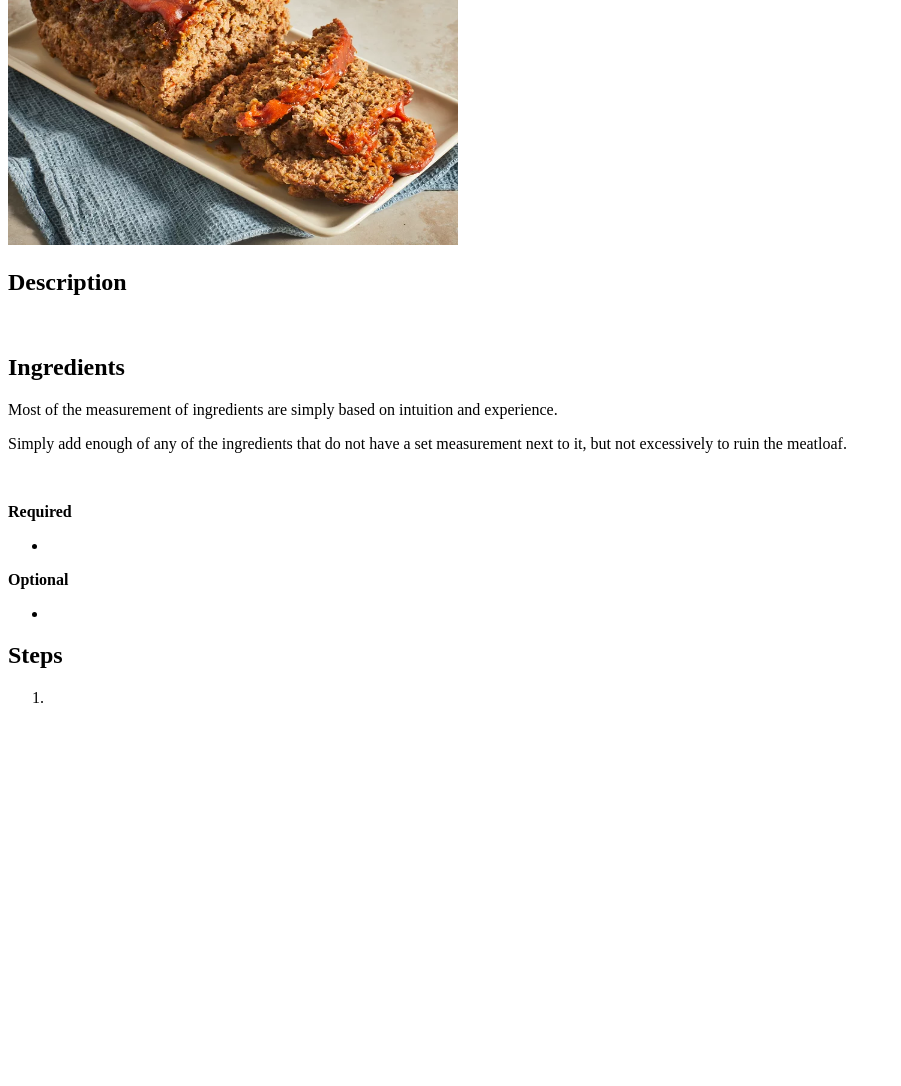
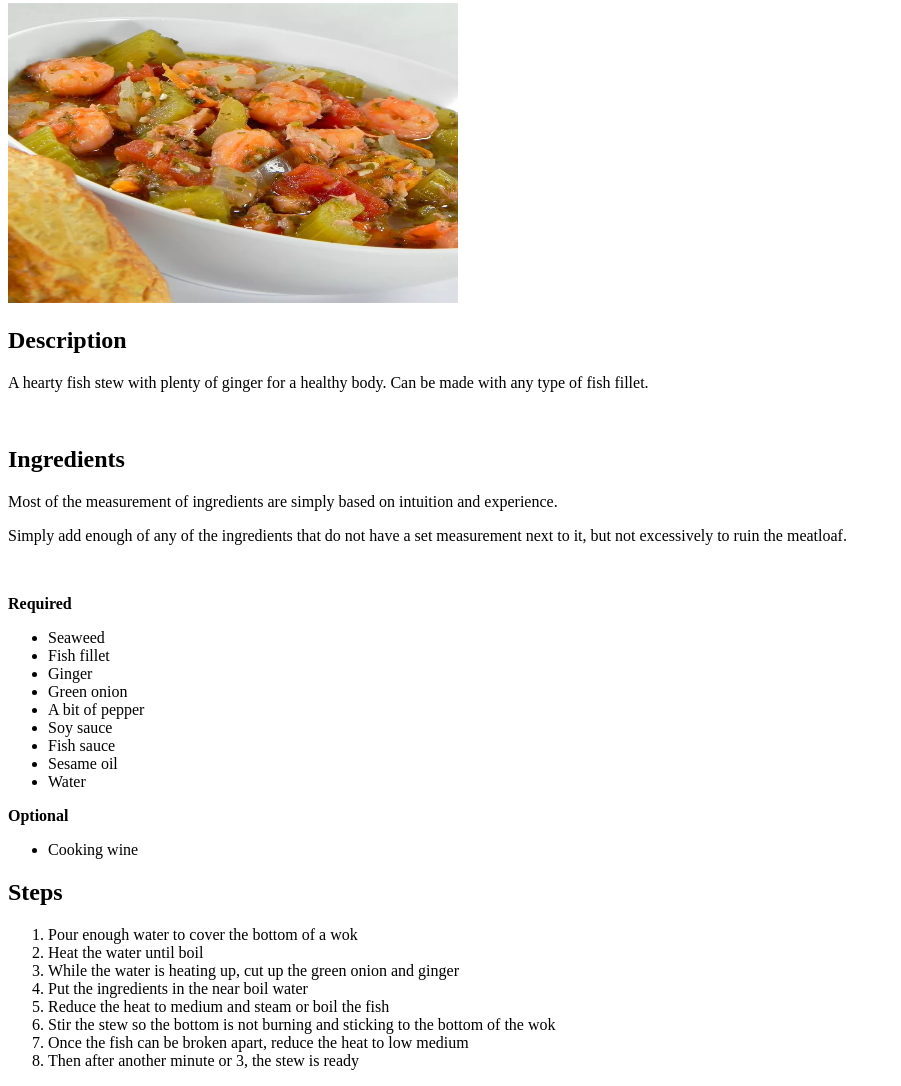
Before and after one commit to kevincheng137/odin-recipes, a plain HTML site: page recipes/hearty_fish_stew.html in a window 1280 px wide. Shown: the part 135-1221 px from the top of the page, without its empty margins (0-901 px from the left). Before the commit the page ends 858 px from the top, so only its background shows below. Drawn offline with Linux system fonts and the light colour scheme.

Commit message:
Two more recipes and linking to home
Finished two more recipes with images. Added link back to home so not have to click back button.

```diff
--- a/recipes/hearty_fish_stew.html
+++ b/recipes/hearty_fish_stew.html
@@ -7,12 +7,14 @@
 
     <!-- Make code file readable by not having the horizontal scroll bar -->
     <body>
+        <h1><a href="../index.html">Home</a></h1>
         <h1>Hearty Fish Stew</h1>
-        <img src="../img/meatloaf.webp" alt="Meatloaf" height="300" width="450">
+        <img src="../img/fish_stew.webp" alt="Fish Stew" height="300" width="450">
 
         <h2>Description</h2>
         <p>
-
+            A hearty fish stew with plenty of ginger for a healthy body.
+            Can be made with any type of fish fillet.
         </p>
 
         <br>
@@ -28,17 +30,32 @@
 
         <p><strong>Required</strong></p>
         <ul>
-            <li></li>
+            <li>Seaweed</li>
+            <li>Fish fillet</li>
+            <li>Ginger</li>
+            <li>Green onion</li>
+            <li>A bit of pepper</li>
+            <li>Soy sauce</li>
+            <li>Fish sauce</li>
+            <li>Sesame oil</li>
+            <li>Water</li>
         </ul>
 
         <p><strong>Optional</strong></p>
         <ul>
-            <li></li>
+            <li>Cooking wine</li>
         </ul>
 
         <h2>Steps</h2>
         <ol>
-            <li></li>
+            <li>Pour enough water to cover the bottom of a wok</li>
+            <li>Heat the water until boil</li>
+            <li>While the water is heating up, cut up the green onion and ginger</li>
+            <li>Put the ingredients in the near boil water</li>
+            <li>Reduce the heat to medium and steam or boil the fish</li>
+            <li>Stir the stew so the bottom is not burning and sticking to the bottom of the wok</li>
+            <li>Once the fish can be broken apart, reduce the heat to low medium</li>
+            <li>Then after another minute or 3, the stew is ready</li>
         </ol>
     </body>
 </html>
```
Also changed, not shown: index.html (+5 -3 lines), recipes/chinese_meatloaf.html (+1 -0 lines), recipes/pizza_wheat_bread.html (+13 -5 lines), img/fish_stew.webp (added), img/pizza_bread.webp (added).
